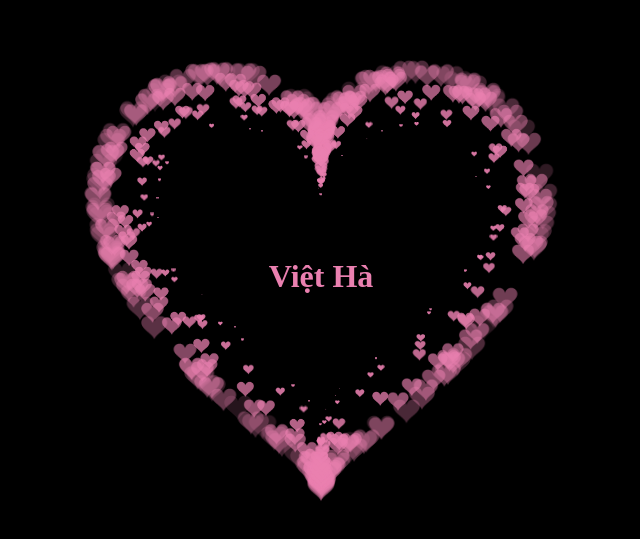
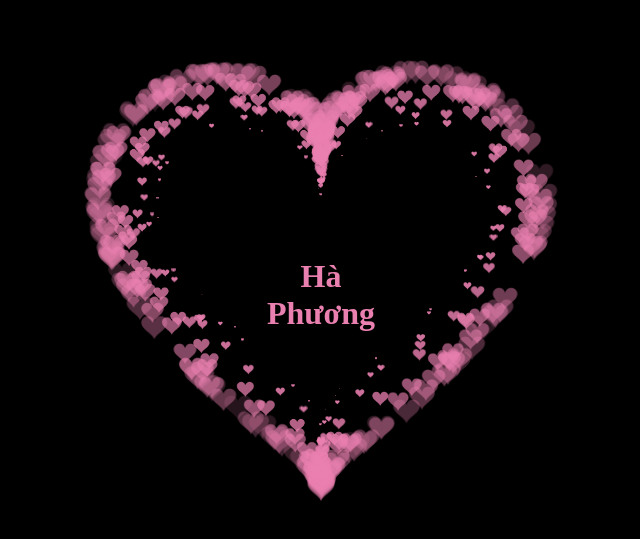
Before and after one commit to hoanganhhththt/Heart, a plain HTML site: page index.html in a window 1280 px wide. Shown: the part 123-662 px from the top of the page, without its empty margins (319-959 px from the left). Drawn offline with Linux system fonts and the light colour scheme.

Commit message:
refactor/save code

```diff
--- a/index.html
+++ b/index.html
@@ -30,7 +30,7 @@ canvas {
   </style>
  </HEAD>
  <BODY>
-  <h1 id="text-center">Việt Hà</h1>
+  <h1 id="text-center">Hà Phương</h1>
   <canvas id="pinkboard"></canvas>
   <script>
   /*
```
